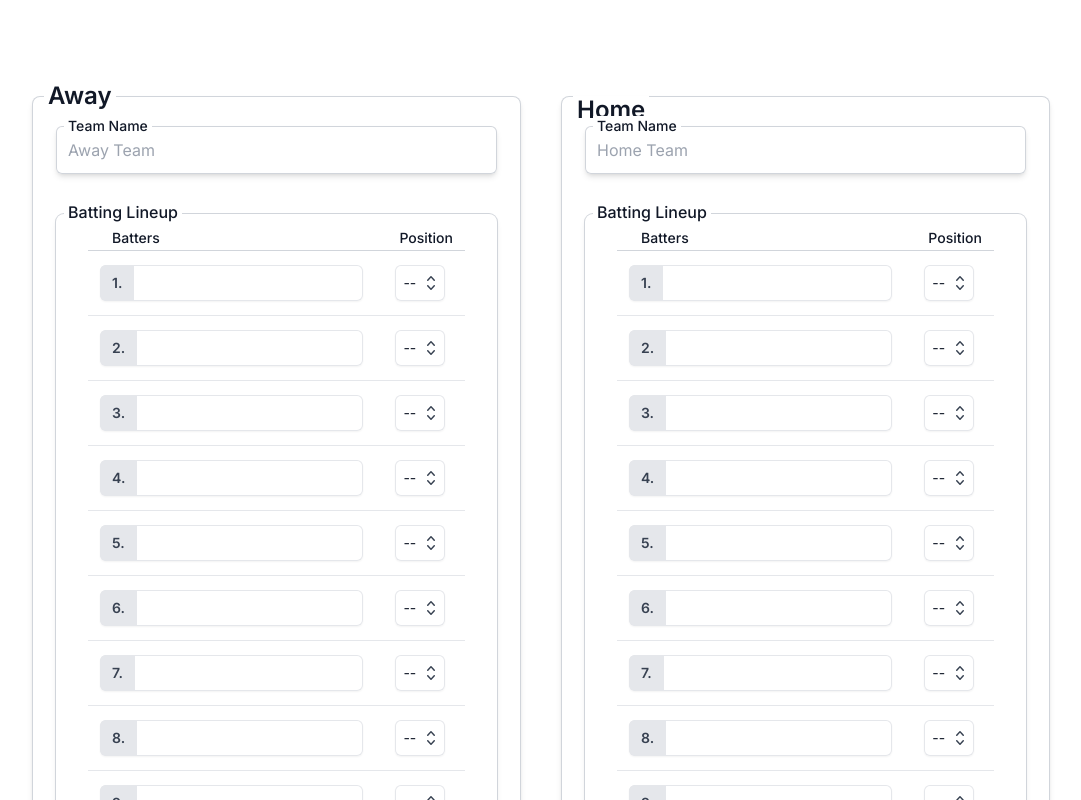
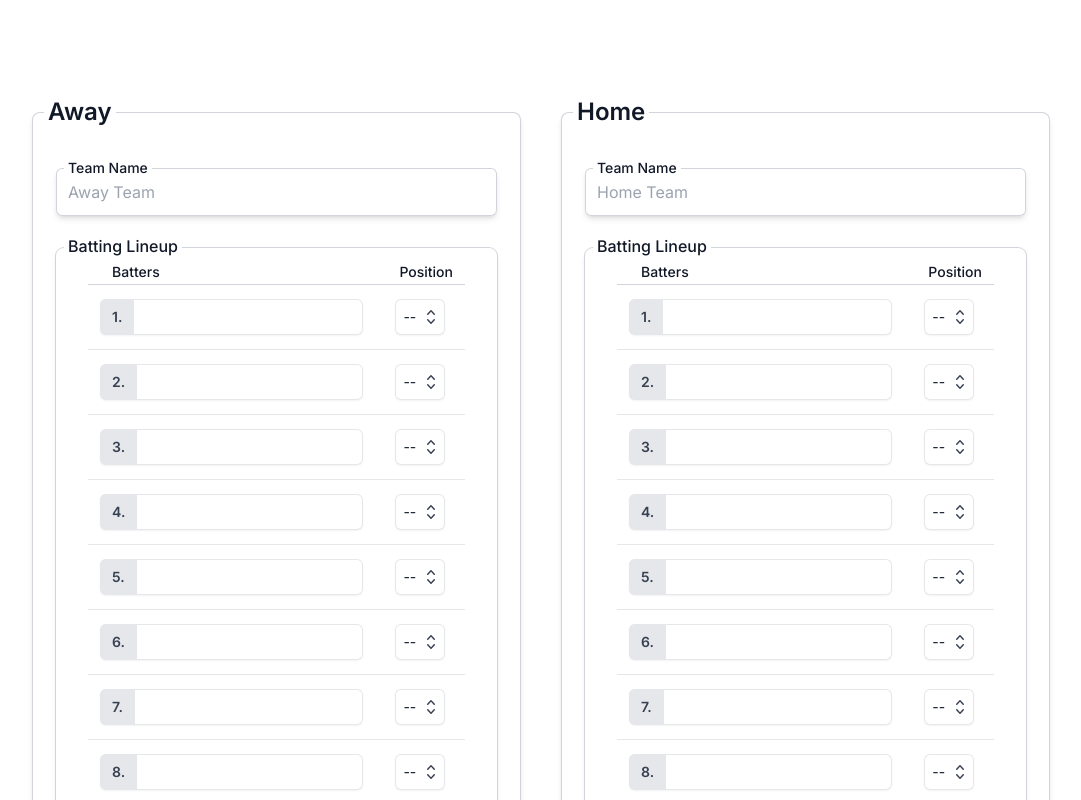
Before and after one commit to benvgrass/baseball-scorecard-app, a Next.js app: page /game in a window 1280 px wide. Shown: the top 800 px of the page, without its empty margins (99-1180 px from the left). Built offline with nearby package versions, Linux system fonts and the light colour scheme.

Commit message:
fixed uneven label and card height  between home and away team input

```diff
--- a/src/app/game/page.tsx
+++ b/src/app/game/page.tsx
@@ -49,9 +49,8 @@ export default function NewGame() {
 
     return (
         <form action={handleSubmit}>
-            <div className="space-y-8">
-                <div className="space-y-12 items-stretch gap-10 lg:columns-2">
-                    <div>
+            <div className="flex-col space-y-8 m-4">
+                <div className="grid items-stretch   gap-10 lg:grid-columns-2 lg:grid-flow-col">
                     <TeamInput home={false}
                                teamName={awayName}
                                setTeamName={setAwayName}
@@ -60,8 +59,6 @@ export default function NewGame() {
                                startingPitcher={awayPitcher}
                                setStartingPitcher={setAwayPitcher}
                     />
-                    </div>
-                    <div>
                     <TeamInput home={true}
                                teamName={homeName}
                                setTeamName={setHomeName}
@@ -83,7 +80,6 @@ export default function NewGame() {
                     Submit
                 </button>
             </div>
-            </div>
         </form>
     )
 }
--- a/src/components/teamInput.tsx
+++ b/src/components/teamInput.tsx
@@ -21,11 +21,11 @@ export default function TeamInput({
     setStartingPitcher: (startingPitcher: string) => void
 }) {
     return (
-        <div className="relative h-full sm:shadow-md rounded-lg p-6 border-0 ring-1 ring-inset ring-gray-300">
-            <h1 className="absolute -top-3.5 sm:left-3 inline-block bg-white px-1 text-2xl font-semibold leading-7 text-gray-900">{home ? "Home" : "Away"}</h1>
+        <div className="relative space-y-8 h-full sm:shadow-md rounded-lg p-6 border-0 ring-1 ring-inset ring-gray-300">
+            <span className="absolute -top-3.5 inline-block sm:left-3  bg-white px-1 text-2xl font-semibold leading-7 text-gray-900">{home ? "Home" : "Away"}</span>
 
             <div
-                className="relative flex mt-1.5 rounded-md sm:shadow-md ring-1 ring-inset ring-gray-300 focus-within:ring-2 focus-within:ring-inset focus-within:ring-indigo-600 sm:max-w-md">
+                className="relative flex rounded-md sm:shadow-md ring-1 ring-inset ring-gray-300 focus-within:ring-2 focus-within:ring-inset focus-within:ring-indigo-600 sm:max-w-md">
                 <label
                     htmlFor={home ? "home-team-name" : "away-team-name"}
                     className="absolute -top-2.5 left-2 inline-block bg-white px-1 text-sm font-medium leading-5 text-gray-900"
```
Lines whose indentation alone changed are shown as unchanged.
